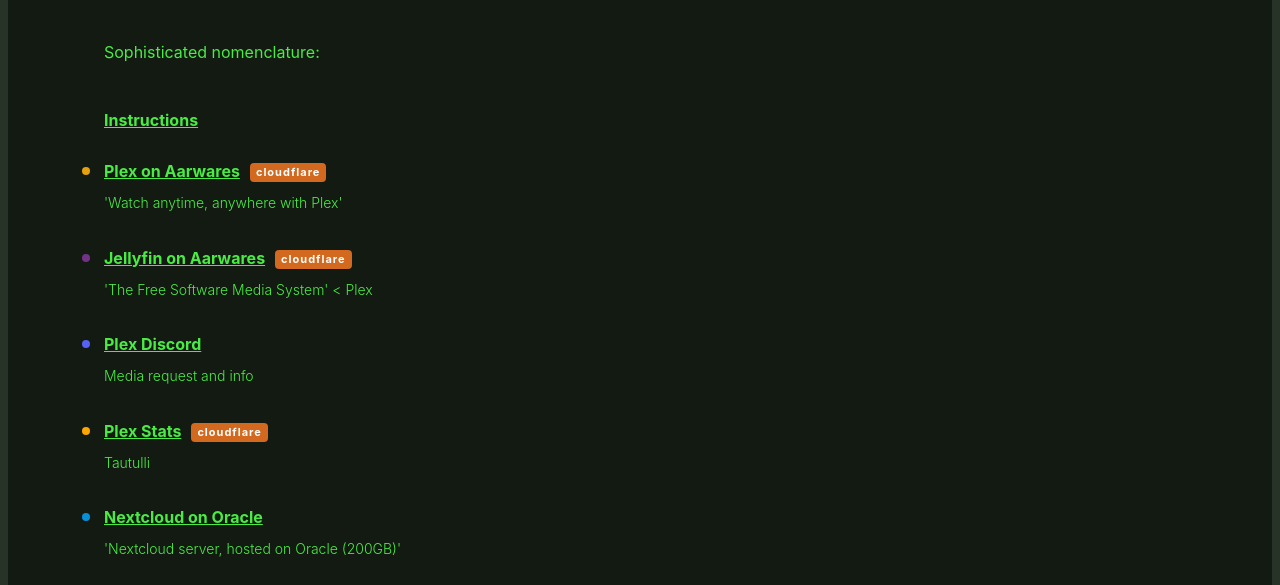
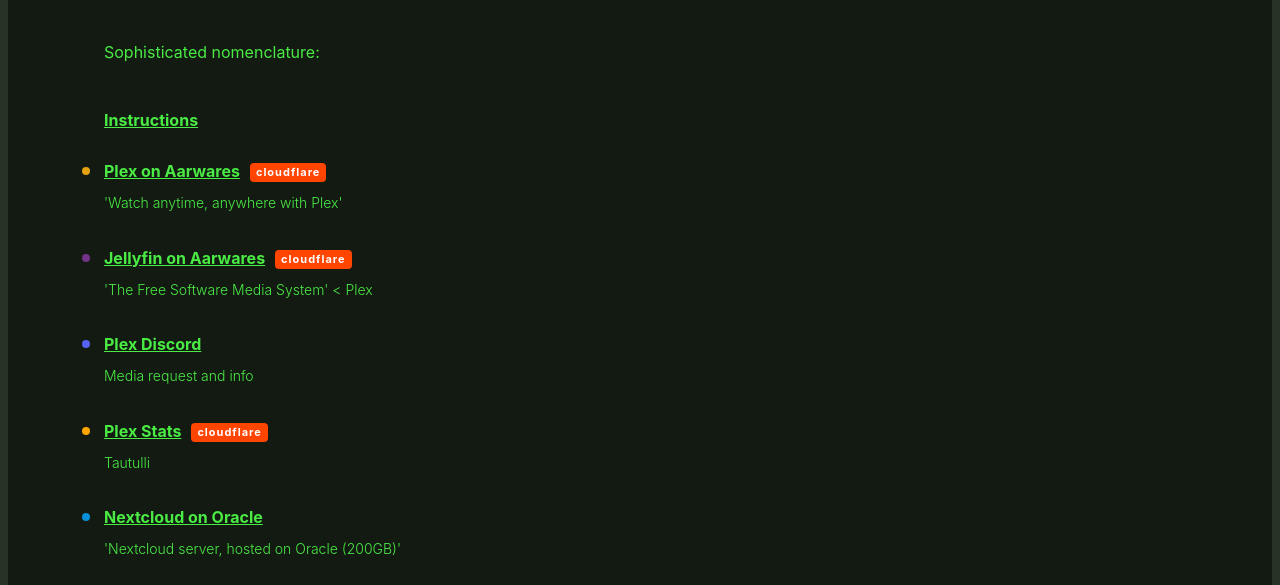
Before and after one commit to sybenx/syb.lol, a Gatsby site: page / in a window 1280 px wide. Shown: the part 204-789 px from the top of the page. Built offline with nearby package versions, Linux system fonts and the light colour scheme; Gatsby itself is replaced by a stand-in of ours.

Commit message:
Update index.js
badge color FF4500 orange red

```diff
--- a/src/pages/index.js
+++ b/src/pages/index.js
@@ -68,8 +68,8 @@
 
 const badgeStyle = {
   color: "#fff",
-  backgroundColor: "#D2691E",
-  border: "0px solid #D2691E",
+  backgroundColor: "#FF4500",
+  border: "0px solid #FF4500",
   fontSize: 11,
   fontWeight: "bold",
   letterSpacing: 1,
```
